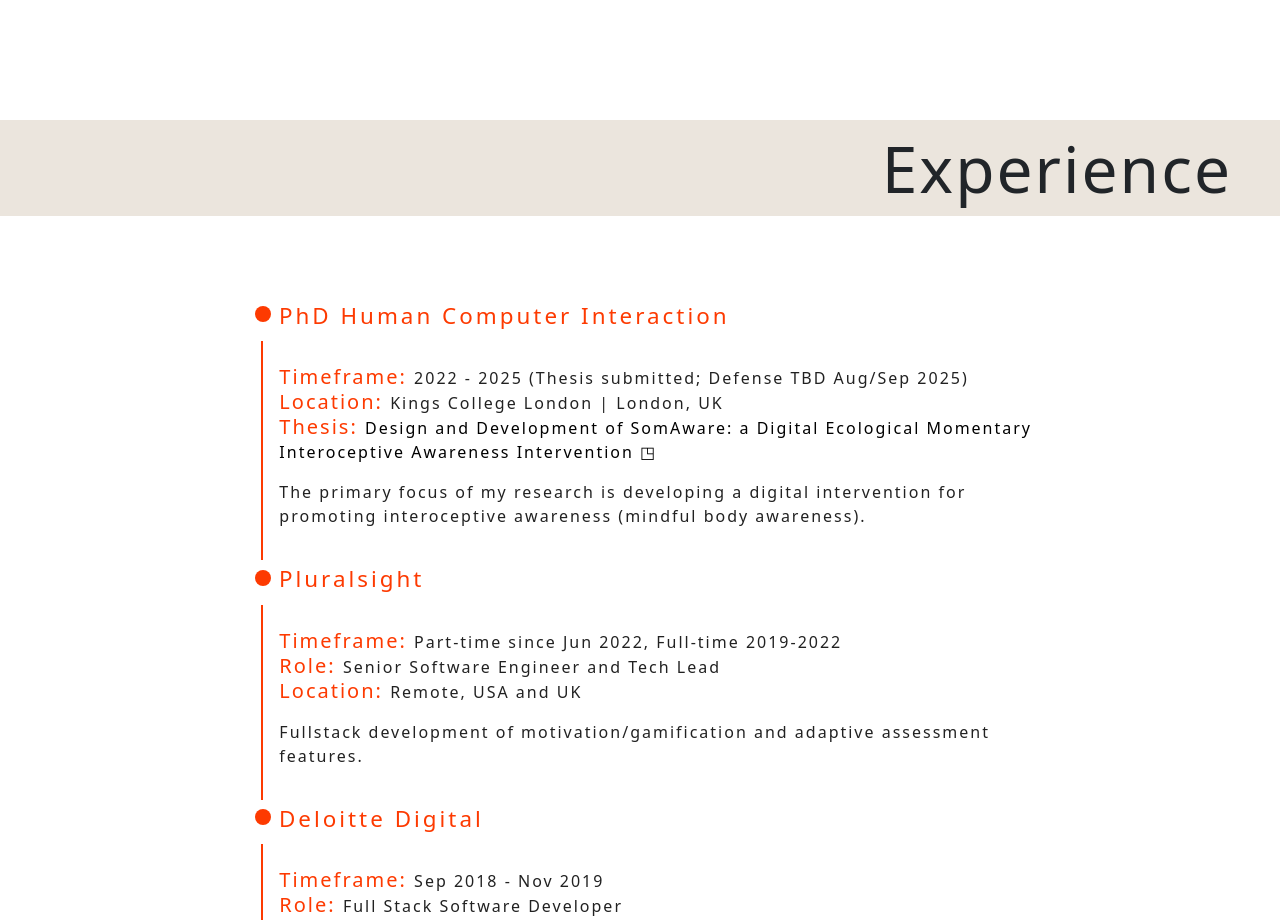
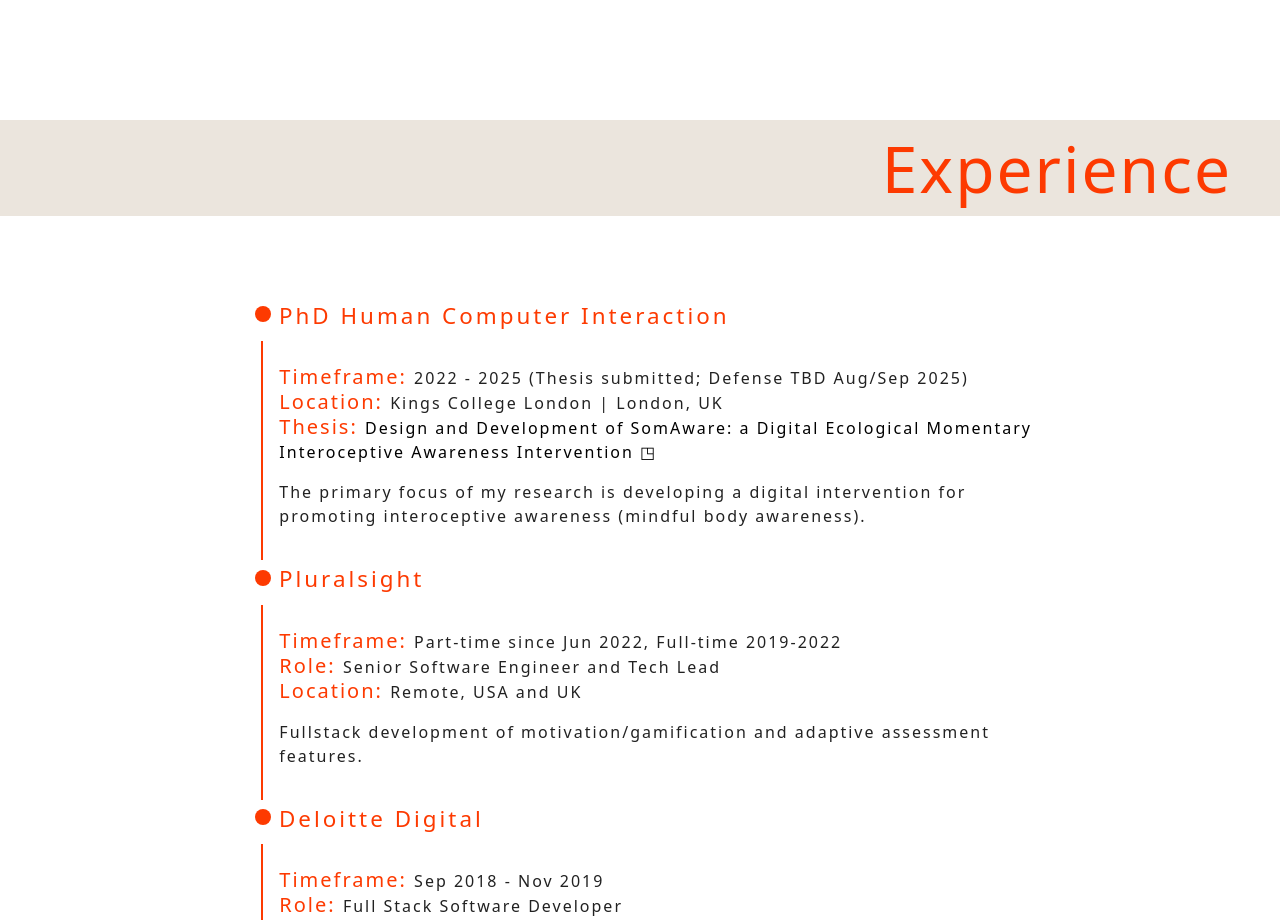
Before and after one commit to phoenixfire07/my-app, a React (Create React App) app: page / in a window 1280 px wide. Shown: the part 3080-4000 px from the top of the page. Built offline with nearby package versions, Linux system fonts and the light colour scheme.

Commit message:
Update Experience.scss

```diff
--- a/src/styles/Experience.scss
+++ b/src/styles/Experience.scss
@@ -60,6 +60,7 @@
   letter-spacing: 2px;
   width: 100vw;
   font-weight: 100;
+  color: #fd3a01;
 }
 
 .experience-list{
```
